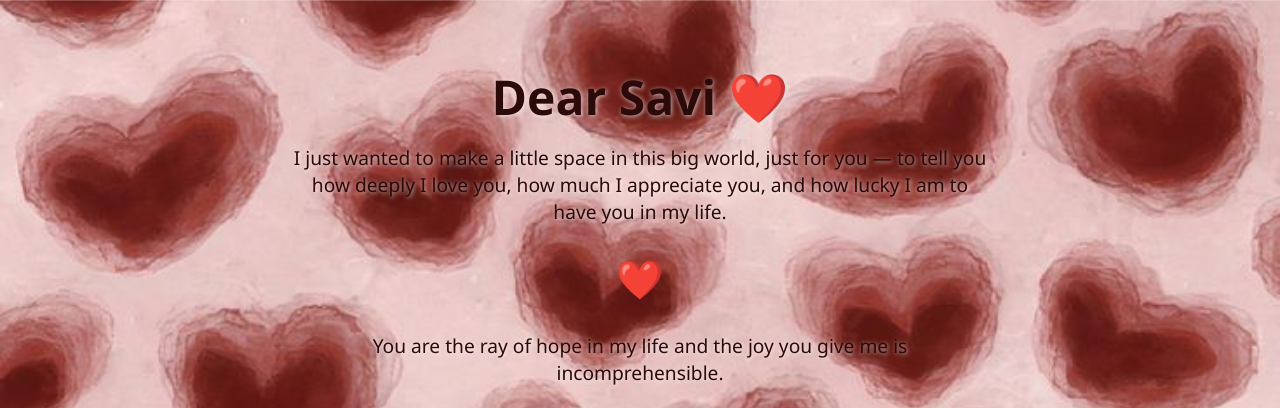
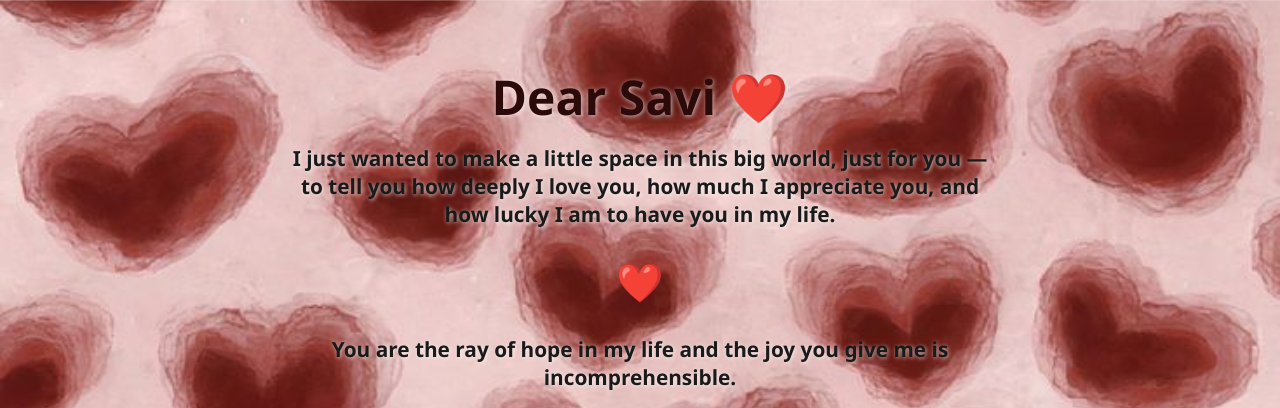
Before and after one commit to de4n-M4l/de4n-M4l.github.io, a plain HTML site: page index.html in a window 1280 px wide. Shown: the top 408 px of the page. Drawn offline with Linux system fonts and the light colour scheme.

Commit message:
Update index.html

```diff
--- a/index.html
+++ b/index.html
@@ -17,6 +17,11 @@
       min-height: 100%;
       height: auto;
     }
+.bold-text {
+  font-weight: bold;
+  font-size: 1.3em;
+  color: #1a1a1a; /* Darker color for better visibility */
+}
 
     body {
       overflow-x: hidden;
@@ -124,9 +129,9 @@
 <body>
   <main>
     <h1>Dear Savi ❤️</h1>
-    <p>I just wanted to make a little space in this big world, just for you — to tell you how deeply I love you, how much I appreciate you, and how lucky I am to have you in my life.</p>
+    <p class="bold-text">I just wanted to make a little space in this big world, just for you — to tell you how deeply I love you, how much I appreciate you, and how lucky I am to have you in my life.</p>
     <div class="heart">❤️</div>
-    <p>You are the ray of hope in my life and the joy you give me is incomprehensible.</p>
+    <p class="bold-text">You are the ray of hope in my life and the joy you give me is incomprehensible.</p>
 
   </div>
 
```
